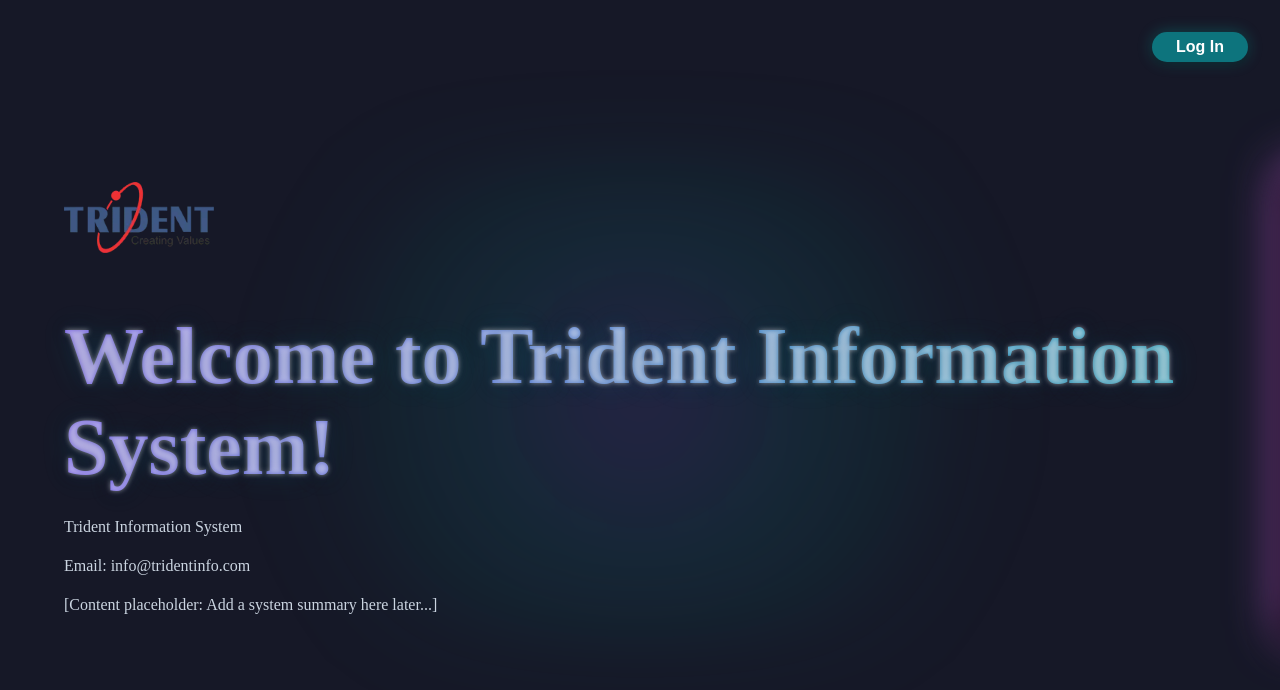
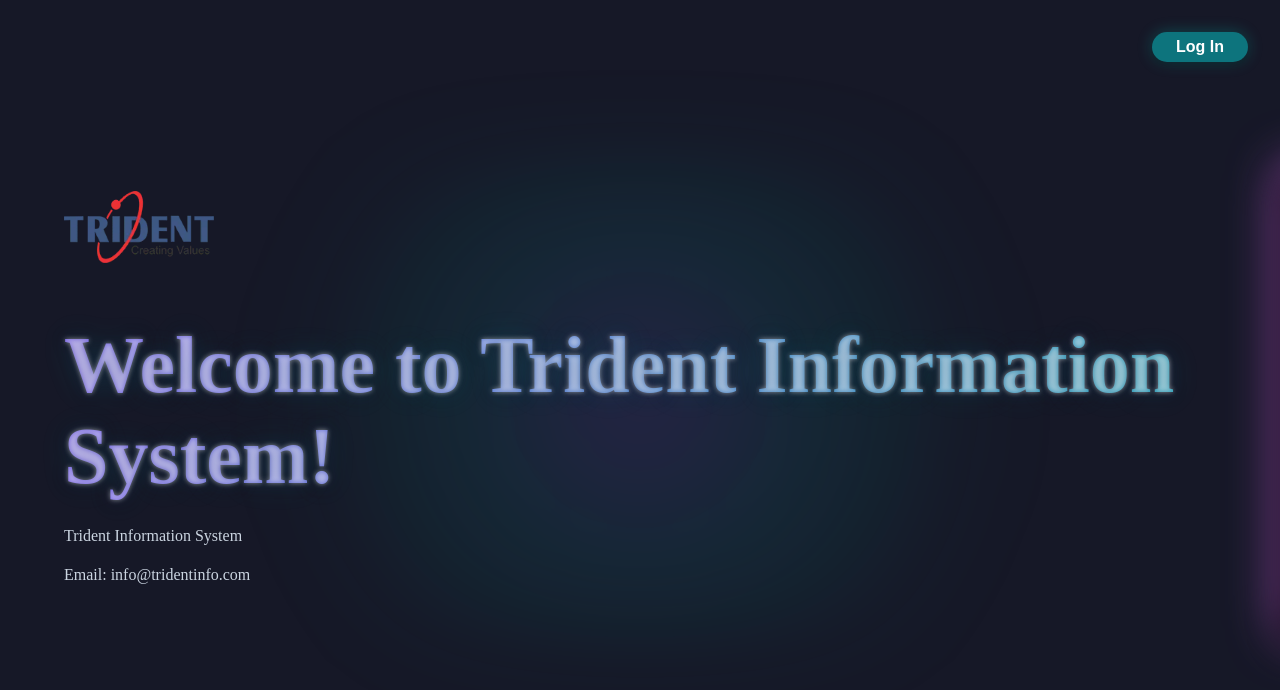
Before and after one commit to alinaafzal09/EMPLOYEE_ONBOARDING, a React (Create React App) app: page /login in a window 1280 px wide. Shown: the top 690 px of the page. Built offline with nearby package versions, Linux system fonts and the light colour scheme.

Commit message:
new components  ScrollLocker.jsx

```diff
--- a/src/App.js
+++ b/src/App.js
@@ -1,8 +1,9 @@
-// src/App.js
-
 import React from "react";
 import { Routes, Route, Navigate } from "react-router-dom";
 import { useAuth } from "./context/AuthContext";
+
+// Import the new scroll control component
+import ScrollLocker from './components/ScrollLocker';
 
 // Core Application Pages & Layout Components
 import Home from "./pages/Home";
@@ -24,30 +25,37 @@
         <div className="app-container">
             <Routes>
 
-                {/*  A. PUBLIC ROUTES */}
-                <Route path="/" element={<LandingPage />} />
-                <Route path="/login" element={<LandingPage />} />
+                {/*  A. PUBLIC ROUTES (Wrapped for NON-SCROLL) */}
+                <Route
+                    path="/"
+                    element={<ScrollLocker><LandingPage /></ScrollLocker>}
+                />
+                <Route
+                    path="/login"
+                    element={<ScrollLocker><LandingPage /></ScrollLocker>}
+                />
 
-                {/*  B. PROTECTED ROUTES GROUP */}
+                {/*  B. PROTECTED ROUTES GROUP */}
 
+                {/* NON-SCROLLABLE Dashboard & Home Routes (Wrapped) */}
                 <Route
                     path="/dashboard"
-                    element={<PrivateRoute rolesRequired={['hr', 'user']} element={<UserDashboardRedirect />} />}
+                    element={<PrivateRoute rolesRequired={['hr', 'user']} element={<ScrollLocker><UserDashboardRedirect /></ScrollLocker>} />}
                 />
 
-                {/* 1. HR-ONLY Routes */}
+                {/* 1. HR-ONLY Routes (Wrapped for NON-SCROLL) */}
                 <Route
                     path="/home"
-                    element={<PrivateRoute rolesRequired={['hr']} element={<Home />} />}
+                    element={<PrivateRoute rolesRequired={['hr']} element={<ScrollLocker><Home /></ScrollLocker>} />}
                 />
 
-                {/*  Candidates List (RESTRICTED to HR only) */}
+                {/*  Candidates List (RESTRICTED to HR only) (Wrapped for NON-SCROLL) */}
                 <Route
                     path="/candidates"
-                    element={<PrivateRoute rolesRequired={['hr']} element={<CandidatesPage />} />}
+                    element={<PrivateRoute rolesRequired={['hr']} element={<ScrollLocker><CandidatesPage /></ScrollLocker>} />}
                 />
 
-                {/* 2. HR and USER Routes (Registration Page) */}
+                {/* 2. HR and USER Routes (Registration Page) - NOT Wrapped (SCROLLABLE) */}
                 <Route
                     path="/registration"
                     element={<PrivateRoute rolesRequired={['hr', 'user']} element={<RegisterNewCheck />} />}
@@ -57,8 +65,8 @@
                     element={<PrivateRoute rolesRequired={['hr', 'user']} element={<RegisterNewCheck />} />}
                 />
 
-                {/* Fallback for 404 Pages */}
-                <Route path="*" element={<Navigate to="/login" replace />} />
+                {/* Fallback for 404 Pages (Wrapped for NON-SCROLL) */}
+                <Route path="*" element={<ScrollLocker><Navigate to="/login" replace /></ScrollLocker>} />
 
             </Routes>
         </div>
--- /dev/null
+++ b/src/components/ScrollLocker.jsx
@@ -0,0 +1,19 @@
+// ScrollLocker.jsx
+
+import React, { useEffect } from 'react';
+
+const ScrollLocker = ({ children }) => {
+    useEffect(() => {
+        // 1. Add the class when the component loads (Page mounts)
+        document.body.classList.add('no-scroll-page');
+
+        return () => {
+            // 2. Remove the class when the component unloads (Page unmounts)
+            document.body.classList.remove('no-scroll-page');
+        };
+    }, []);
+
+    return <>{children}</>;
+};
+
+export default ScrollLocker;
--- a/src/components/Sidebar.jsx
+++ b/src/components/Sidebar.jsx
@@ -100,7 +100,7 @@
             {/* User Profile */}
             <div className={`user-profile ${isCollapsed ? 'hidden' : ''}`}>
                 <div className="user-info">
-                    <div className="user-avatar">PK</div>
+                    <div className="user-avatar">HR</div>
                     <div>
                         <p className="user-name">HRdesk</p>
                         <p className="user-title">Hiring Manager</p>
--- a/src/index.css
+++ b/src/index.css
@@ -13,11 +13,20 @@
     height: 100vh;
     margin: 0;
     padding: 0;
+   /* overflow-x:hidden;
+    overflow-y:hidden;*/
 }
 * {
     transition: all 0.2s ease-in-out;
 }
 
+/* This is the class we will use to lock the scroll */
+.no-scroll-page {
+    overflow: hidden !important;
+    height: 100%;
+    margin: 0; /* Important to prevent scrollbars from appearing due to default browser margins */
+    padding: 0;
+}
 /*.app-container {
     height: 100vh;
     margin: 0;
@@ -124,7 +133,7 @@
 }
 
 /* --- Sidebar Styles --- */
-.sidebar-container {
+/*.sidebar-container {
     width: 250px;
     position: fixed;
     top: 60px;
@@ -136,7 +145,7 @@
     transition: width 0.3s ease;
     overflow-y: hidden;
     height: 1000%;
-}
+}*/
 .sidebar-container {
     width: 255px;
     height: 100vh;
@@ -151,10 +160,11 @@
     padding: 16px;
     color: #e0e0e0;
     transition: width 0.3s ease-in-out, padding 0.3s ease-in-out;
-    margin-top: -40px;
-    margin-bottom: 80px;
+    margin-top: -30px;
+    bottom : 0;
+
+
 }
-
 
 
 
--- a/src/pages/LandingPage.jsx
+++ b/src/pages/LandingPage.jsx
@@ -87,7 +87,8 @@
                 <p className="text-white text-lg mb-2">{info.companyName}</p>
                 <p className="text-gray-400 mb-8">Email: {info.companyEmail}</p>
                 <p className="text-gray-500 italic">
-                    [Content placeholder: Add a system summary here later...]
+
+
                 </p>
             </div>
 
--- a/src/pages/reg.css
+++ b/src/pages/reg.css
@@ -11,6 +11,9 @@
     width:auto;
     max-width: 100%;
     overflow-x: hidden;
+    margin-top:2px;
+
+
 }
 
 .main-header {
```
